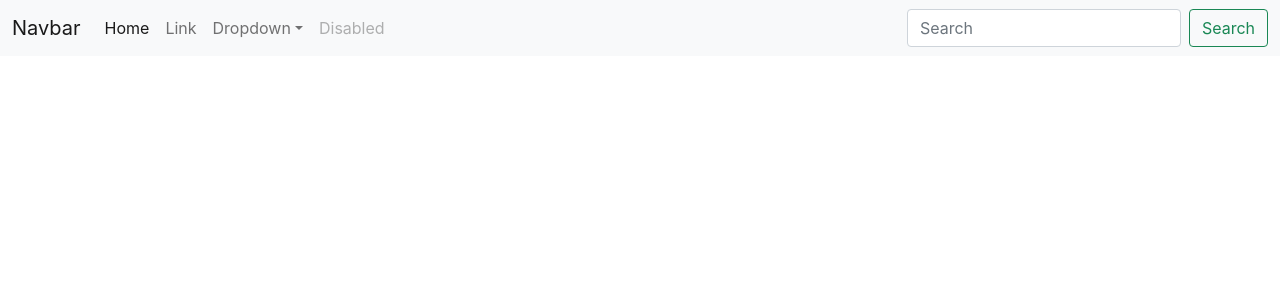
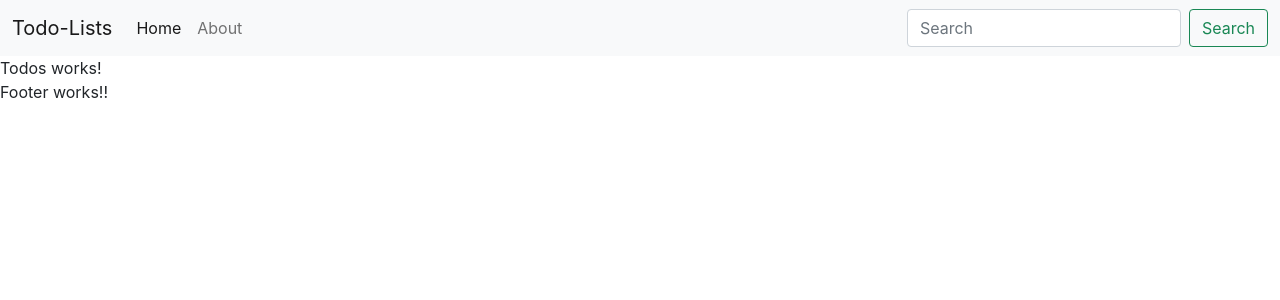
Before and after one commit to Anurag96/React_tutorials, a React (Create React App) app in the folder todos-list/: page / in a window 1280 px wide. Shown: the top 300 px of the page. Built offline with nearby package versions, Linux system fonts and the light colour scheme.

Commit message:
Creating new component using i)rafce ii)rfce

```diff
--- a/todos-list/public/index.html
+++ b/todos-list/public/index.html
@@ -12,8 +12,8 @@
     <link rel="apple-touch-icon" href="%PUBLIC_URL%/logo192.png" />
        <link rel="manifest" href="%PUBLIC_URL%/manifest.json" />
          <!-- CSS only -->
-<link href="https://cdn.jsdelivr.net/npm/bootstrap@5.0.1/dist/css/bootstrap.min.css" rel="stylesheet" integrity="sha384-+0n0xVW2eSR5OomGNYDnhzAbDsOXxcvSN1TPprVMTNDbiYZCxYbOOl7+AMvyTG2x" crossorigin="anonymous">
-       <title>React App</title>
+    <link href="https://cdn.jsdelivr.net/npm/bootstrap@5.0.1/dist/css/bootstrap.min.css" rel="stylesheet" integrity="sha384-+0n0xVW2eSR5OomGNYDnhzAbDsOXxcvSN1TPprVMTNDbiYZCxYbOOl7+AMvyTG2x" crossorigin="anonymous">
+       <title>Todos List</title>
   </head>
   <body>
     <noscript>You need to enable JavaScript to run this app.</noscript>
@@ -21,5 +21,5 @@
    </body>
 
 <!-- JavaScript Bundle with Popper -->
-<script src="https://cdn.jsdelivr.net/npm/bootstrap@5.0.1/dist/js/bootstrap.bundle.min.js" integrity="sha384-gtEjrD/SeCtmISkJkNUaaKMoLD0//ElJ19smozuHV6z3Iehds+3Ulb9Bn9Plx0x4" crossorigin="anonymous"></script>
+    <script src="https://cdn.jsdelivr.net/npm/bootstrap@5.0.1/dist/js/bootstrap.bundle.min.js" integrity="sha384-gtEjrD/SeCtmISkJkNUaaKMoLD0//ElJ19smozuHV6z3Iehds+3Ulb9Bn9Plx0x4" crossorigin="anonymous"></script>
 </html>
--- a/todos-list/src/App.js
+++ b/todos-list/src/App.js
@@ -1,46 +1,16 @@
 import logo from './logo.svg';
 import './App.css';
+import Header from "./MyComponents/Header"
+import Todos from "./MyComponents/Todos"
+import {Footer} from "./MyComponents/Footer"
 
 function App() {
   return (
-    <>
-    <nav className="navbar navbar-expand-lg navbar-light bg-light">
-  <div className="container-fluid">
-    <a className="navbar-brand" href="#">Navbar</a>
-    <button className="navbar-toggler" type="button" data-bs-toggle="collapse" data-bs-target="#navbarSupportedContent" aria-controls="navbarSupportedContent" aria-expanded="false" aria-label="Toggle navigation">
-      <span className="navbar-toggler-icon"></span>
-    </button>
-    <div className="collapse navbar-collapse" id="navbarSupportedContent">
-      <ul className="navbar-nav me-auto mb-2 mb-lg-0">
-        <li className="nav-item">
-          <a className="nav-link active" aria-current="page" href="#">Home</a>
-        </li>
-        <li className="nav-item">
-          <a className="nav-link" href="#">Link</a>
-        </li>
-        <li className="nav-item dropdown">
-          <a className="nav-link dropdown-toggle" href="#" id="navbarDropdown" role="button" data-bs-toggle="dropdown" aria-expanded="false">
-            Dropdown
-          </a>
-          <ul className="dropdown-menu" aria-labelledby="navbarDropdown">
-            <li><a className="dropdown-item" href="#">Action</a></li>
-            <li><a className="dropdown-item" href="#">Another action</a></li>
-            <li><hr className="dropdown-divider"/></li>
-            <li><a className="dropdown-item" href="#">Something else here</a></li>
-          </ul>
-        </li>
-        <li className="nav-item">
-          <a className="nav-link disabled" href="#" tabindex="-1" aria-disabled="true">Disabled</a>
-        </li>
-      </ul>
-      <form className="d-flex">
-        <input className="form-control me-2" type="search" placeholder="Search" aria-label="Search"/>
-        <button className="btn btn-outline-success" type="submit">Search</button>
-      </form>
+    <div>
+    <Header/>
+    <Todos/>
+    <Footer/>
     </div>
-  </div>
-</nav>
-    </>
    );
 }
 
--- /dev/null
+++ b/todos-list/src/MyComponents/Footer.js
@@ -0,0 +1,9 @@
+import React from 'react'
+
+export const Footer = () => {
+    return (
+        <div>
+        Footer works!!
+        </div>
+    )
+}
--- /dev/null
+++ b/todos-list/src/MyComponents/Header.js
@@ -0,0 +1,29 @@
+import React from 'react'
+
+export default function Header() {
+    return (
+
+        <nav className="navbar navbar-expand-lg navbar-light bg-light">
+  <div className="container-fluid">
+    <a className="navbar-brand" href="#">Todo-Lists</a>
+    <button className="navbar-toggler" type="button" data-bs-toggle="collapse" data-bs-target="#navbarSupportedContent" aria-controls="navbarSupportedContent" aria-expanded="false" aria-label="Toggle navigation">
+      <span className="navbar-toggler-icon"></span>
+    </button>
+    <div className="collapse navbar-collapse" id="navbarSupportedContent">
+      <ul className="navbar-nav me-auto mb-2 mb-lg-0">
+        <li className="nav-item">
+          <a className="nav-link active" aria-current="page" href="#">Home</a>
+        </li>
+        <li className="nav-item">
+          <a className="nav-link" href="#">About</a>
+        </li>
+      </ul>
+      <form className="d-flex">
+        <input className="form-control me-2" type="search" placeholder="Search" aria-label="Search"/>
+        <button className="btn btn-outline-success" type="submit">Search</button>
+      </form>
+    </div>
+  </div>
+</nav>
+    )
+}
--- /dev/null
+++ b/todos-list/src/MyComponents/Todos.js
@@ -0,0 +1,11 @@
+import React from 'react'
+
+const Todos = () => {
+    return (
+        <div>
+            Todos works!
+        </div>
+    )
+}
+
+export default Todos
```
Also changed, not shown: todos-list/src/MyComponents/Todo.js (added, +11 -0 lines), 1 other file (tests, documents, lock files or other folders).
